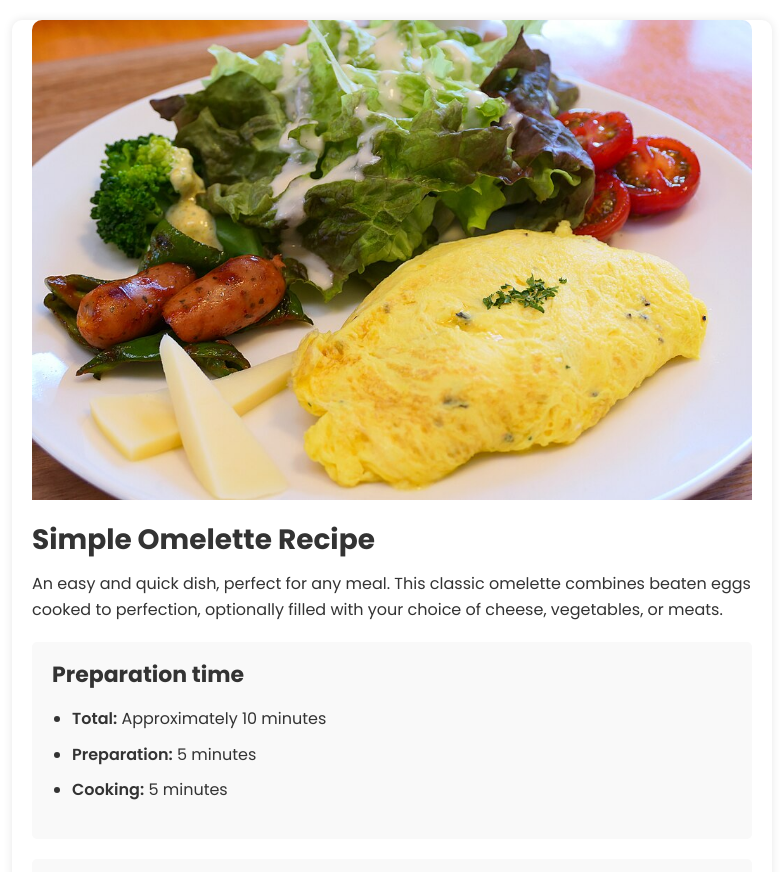
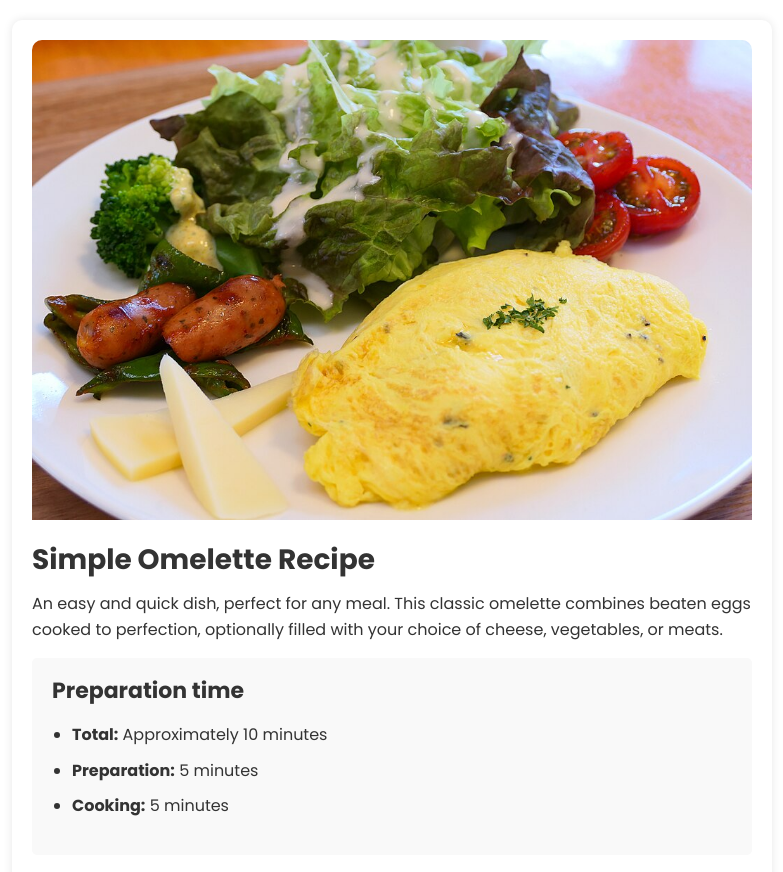
Before and after one commit to codiku/website-examples, a plain HTML site: page exercises/recipe-exercise/recipe-exercise.html in a window 1280 px wide. Shown: the top 872 px of the page, without its empty margins (248-1031 px from the left). Drawn offline with Linux system fonts and the light colour scheme.

Commit message:
Add files via upload

```diff
--- a/exercises/recipe-exercise/recipe-exercise.css
+++ b/exercises/recipe-exercise/recipe-exercise.css
@@ -10,8 +10,7 @@ body {
   background-color: #fff;
   border-radius: 10px;
   box-shadow: 0 0 10px rgba(0, 0, 0, 0.1);
-  overflow: hidden;
-  padding: 0 20px;
+  padding: 20px;
 }
 
 .recipe-image {
@@ -24,10 +23,13 @@ h1 {
 }
 
 .preparation-time,
+.ingredients {
+  margin-bottom: 20px;
+}
+.preparation-time,
 .ingredients,
 .instructions {
   background-color: #f9f9f9;
-  margin: 20px 0px;
   padding: 20px;
   border-radius: 5px;
 }
@@ -40,12 +42,9 @@ h2 {
 ul,
 ol {
   padding-left: 20px;
+  gap: 20px;
 }
 
 li {
   margin-bottom: 10px;
 }
-
-strong {
-  font-weight: 600;
-}
```
